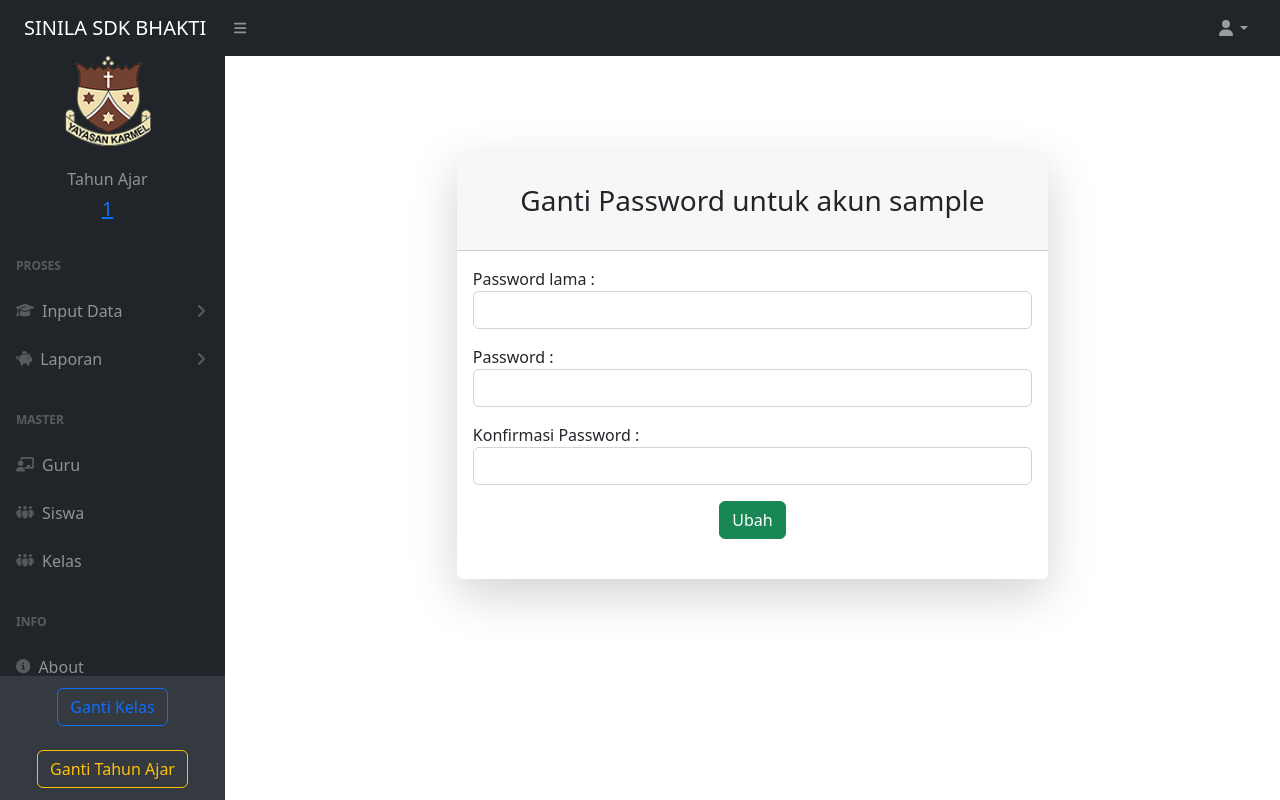
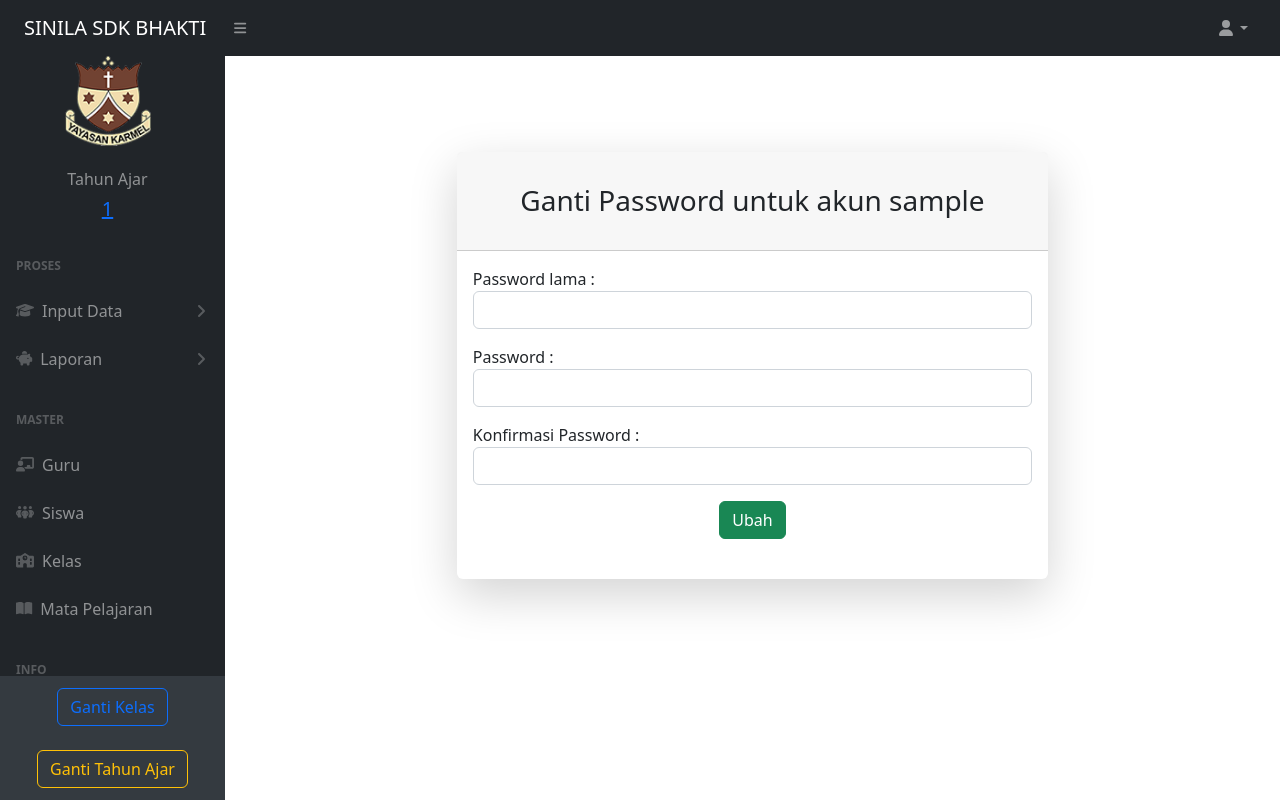
Before and after one commit to mukijo-r/sinila, a PHP site: page /tcpdf/ganti_password.php in a window 1280 px wide. Run offline with PHP 8.4, Linux system fonts and the light colour scheme; the visitor is signed in with stand-in values (Sample User, id 1); data that the repository does not hold is empty; some libraries are stand-ins or nearby versions.

Commit message:
menambahkan menu

```diff
--- a/sidebar.php
+++ b/sidebar.php
@@ -77,8 +77,7 @@ if (isset($_SESSION['kelas'])) {
                             </a>
                             <div class="collapse" id="collapseLayouts" aria-labelledby="headingOne" data-bs-parent="#sidenavAccordion">
                                 <nav class="sb-sidenav-menu-nested nav">
-                                    <a class="nav-link" href="penetapan.php">Mata Pelajaran</a>
-                                    <a class="nav-link" href="transaksi_masuk_siswa.php">Nilai</a>
+                                    <a class="nav-link" href="input_nilai_mapel.php">Nilai Mapel</a>
                                     <a class="nav-link" href="transaksi_keluar_siswa.php">Absensi</a>
                                 </nav>
                             </div>
@@ -104,10 +103,13 @@ if (isset($_SESSION['kelas'])) {
                                 Siswa
                             </a>
                             <a class="nav-link" href="kelas.php">
-                                <div class="sb-nav-link-icon"><i class="fa-solid fa-people-group"></i></div>
+                                <div class="sb-nav-link-icon"><i class="fa-solid fa-school"></i></div>
                                 Kelas
                             </a>
-
+                            <a class="nav-link" href="mapel.php">
+                                <div class="sb-nav-link-icon"><i class="fa-solid fa-book-open"></i></div>
+                                Mata Pelajaran
+                            </a>
                             <div class="sb-sidenav-menu-heading">Info</div>
                             <a class="nav-link" href="#" data-bs-toggle="modal" data-bs-target="#modalAbout">
                                 <div class="sb-nav-link-icon"><i class="fa-solid fa-circle-info"></i></div>
```
